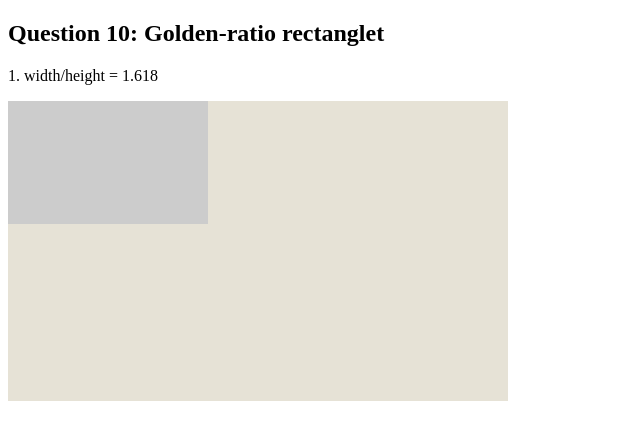
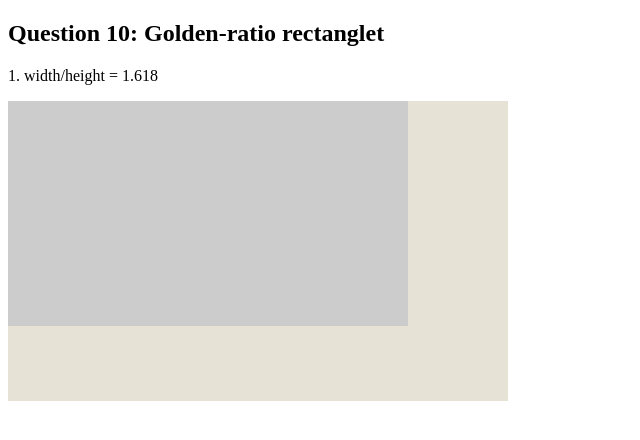
Before and after one commit to taekim-dev/css-practice-project, a plain HTML site: page questions/question10.html in a window 1280 px wide. Shown: the whole page, without its empty margins (0-640 px from the left). Drawn offline with Linux system fonts and the light colour scheme.

Commit message:
add aspect ratio

```diff
--- a/styles/style10.css
+++ b/styles/style10.css
@@ -9,6 +9,6 @@
 }
 .golden-ratio {
     background-color: #ccc;
-    width: 200px;
-    height: calc(200px / var(--golden-ratio));
+    width: 400px;
+    aspect-ratio: 16 / 9;
 }
```
